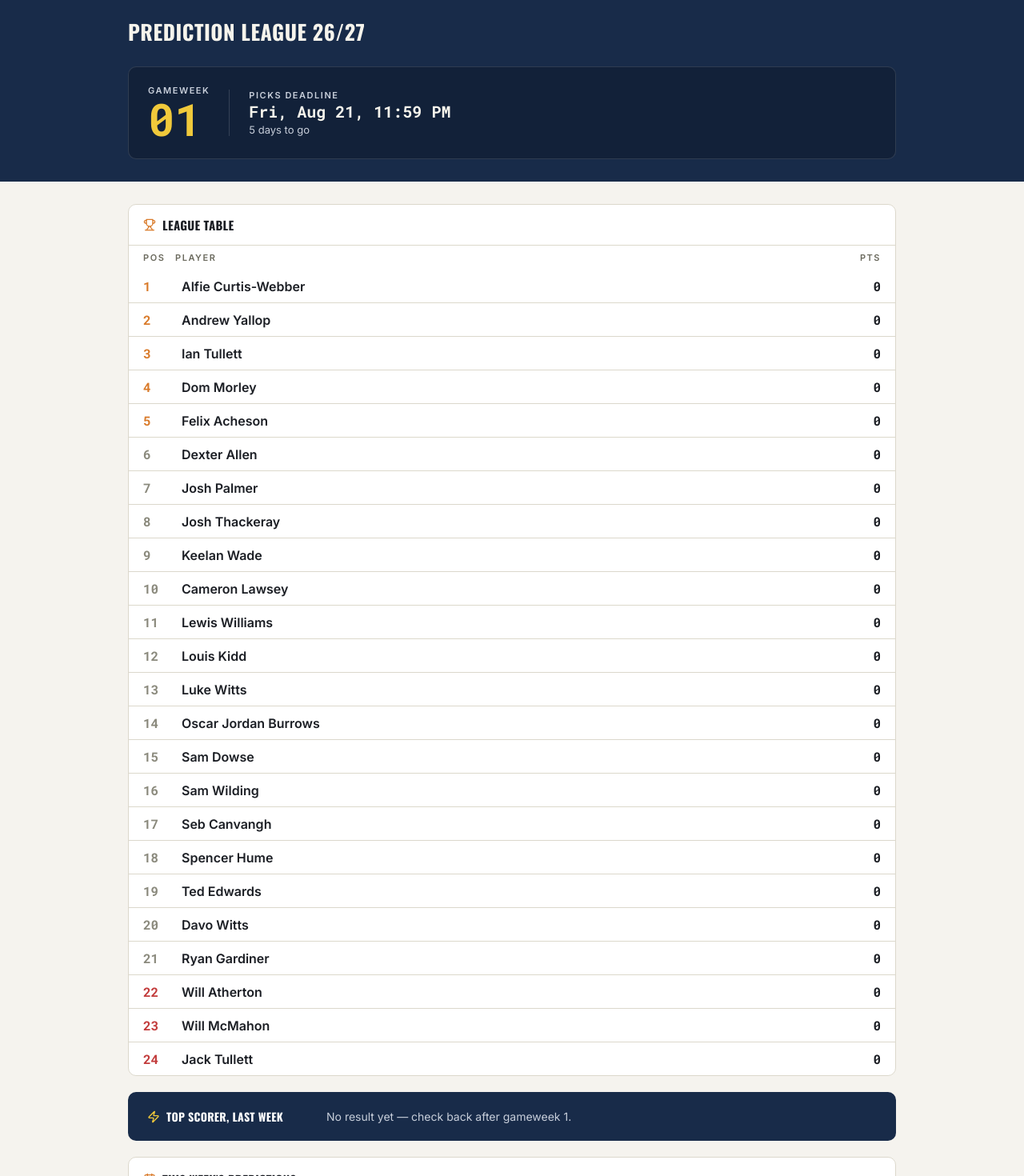
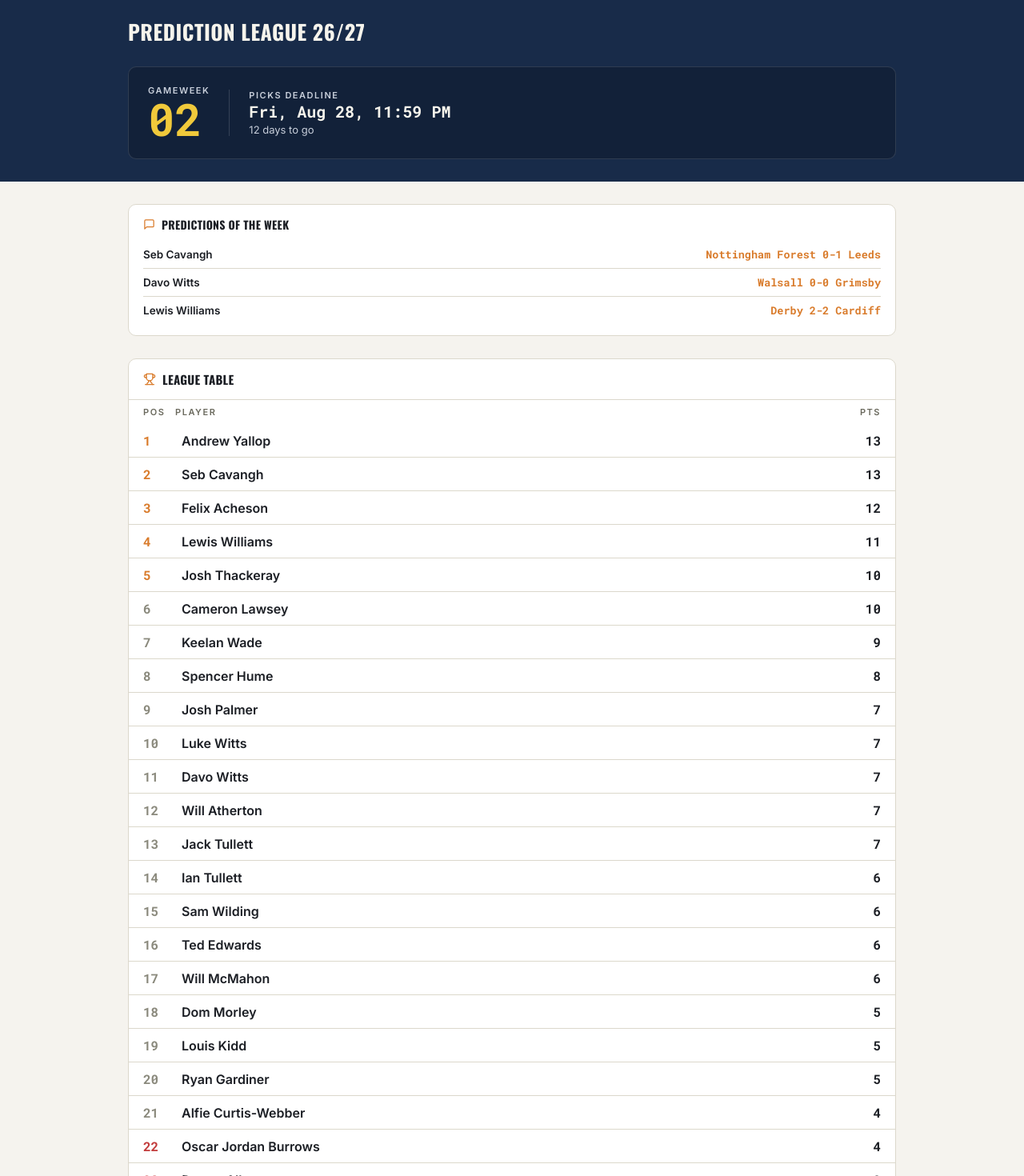
Before and after one commit to jacktullett7/Prediction-league-26-27, a React (Vite) app: page / in a window 1280 px wide. Shown: the top 1470 px of the page at 80% size. Built offline with nearby package versions, Linux system fonts and the light colour scheme.

Commit message:
Add files via upload

```diff
--- a/src/App.jsx
+++ b/src/App.jsx
@@ -1,5 +1,5 @@
 import { useState } from "react";
-import { Trophy, Calendar, Zap, Target, Square, Users } from "lucide-react";
+import { Trophy, Calendar, Zap, Target, Square, Users, MessageSquare } from "lucide-react";
 import data from "./data.js";
 
 function fmtDate(d) {
@@ -92,6 +92,24 @@ export default function App() {
       </header>
 
       <main style={{ maxWidth: 1000, margin: "0 auto", padding: "0 20px" }}>
+
+        {/* PREDICTIONS OF THE WEEK */}
+        {data.predictionsOfWeek && data.predictionsOfWeek.length > 0 && (
+          <section style={{ marginTop: 28, background: "#fff", border: "1px solid var(--line)", borderRadius: 10, padding: "14px 18px" }} className="fade-in">
+            <div style={{ display: "flex", alignItems: "center", gap: 8, marginBottom: 10 }}>
+              <MessageSquare size={15} color="var(--amber)" />
+              <h2 className="disp" style={{ fontSize: 14, margin: 0 }}>Predictions of the week</h2>
+            </div>
+            <div style={{ display: "flex", flexDirection: "column" }}>
+              {data.predictionsOfWeek.map((p) => (
+                <div key={p.id} className="row-line" style={{ display: "flex", justifyContent: "space-between", alignItems: "center", padding: "8px 0", gap: 10, flexWrap: "wrap" }}>
+                  <span style={{ fontWeight: 600, fontSize: 13.5 }}>{playerName(p.playerId)}</span>
+                  <span className="mono" style={{ fontSize: 13.5, color: "var(--amber)", fontWeight: 700 }}>{p.prediction}</span>
+                </div>
+              ))}
+            </div>
+          </section>
+        )}
 
         {/* TABLE + TOP SCORER */}
         <div style={{ display: "flex", flexDirection: "column", gap: 20, marginTop: 28 }} className="fade-in">
--- a/src/data.js
+++ b/src/data.js
@@ -4,44 +4,49 @@
 
 const data = {
   leagueName: "Prediction League 26/27",
-  gameweek: { number: 1, deadline: "2026-08-21T23:59" },
+  gameweek: { number: 2, deadline: "2026-08-28T23:59" },
+  predictionsOfWeek: [
+    { id: "pw1", playerId: "p17", prediction: "Nottingham Forest 0-1 Leeds" },
+    { id: "pw2", playerId: "p20", prediction: "Walsall 0-0 Grimsby" },
+    { id: "pw3", playerId: "p11", prediction: "Derby 2-2 Cardiff" },
+  ],
   fixtures: [
-    { id: "f1", home: "Everton", away: "Crystal Palace" },
-    { id: "f2", home: "Ipswich", away: "Sunderland" },
-    { id: "f3", home: "Nottingham Forest", away: "Leeds" },
-    { id: "f4", home: "Brentford", away: "Tottenham" },
-    { id: "f5", home: "Lincoln", away: "Portsmouth" },
-    { id: "f6", home: "Millwall", away: "Norwich" },
-    { id: "f7", home: "Derby", away: "Cardiff" },
-    { id: "f8", home: "Walsall", away: "Grimsby" },
-    { id: "f9", home: "Luton", away: "Notts County" },
-    { id: "f10", home: "Wycombe", away: "Plymouth" },
+    { id: "f1", home: "", away: "" },
+    { id: "f2", home: "", away: "" },
+    { id: "f3", home: "", away: "" },
+    { id: "f4", home: "", away: "" },
+    { id: "f5", home: "", away: "" },
+    { id: "f6", home: "", away: "" },
+    { id: "f7", home: "", away: "" },
+    { id: "f8", home: "", away: "" },
+    { id: "f9", home: "", away: "" },
+    { id: "f10", home: "", away: "" },
   ],
   players: [
-    { id: "p1", name: "Alfie Curtis-Webber", points: 0 },
-    { id: "p2", name: "Andrew Yallop", points: 0 },
-    { id: "p3", name: "Ian Tullett", points: 0 },
-    { id: "p4", name: "Dom Morley", points: 0 },
-    { id: "p5", name: "Felix Acheson", points: 0 },
-    { id: "p6", name: "Dexter Allen", points: 0 },
-    { id: "p7", name: "Josh Palmer", points: 0 },
-    { id: "p8", name: "Josh Thackeray", points: 0 },
-    { id: "p9", name: "Keelan Wade", points: 0 },
-    { id: "p10", name: "Cameron Lawsey", points: 0 },
-    { id: "p11", name: "Lewis Williams", points: 0 },
-    { id: "p12", name: "Louis Kidd", points: 0 },
-    { id: "p13", name: "Luke Witts", points: 0 },
-    { id: "p14", name: "Oscar Jordan Burrows", points: 0 },
-    { id: "p15", name: "Sam Dowse", points: 0 },
-    { id: "p16", name: "Sam Wilding", points: 0 },
-    { id: "p17", name: "Seb Canvangh", points: 0 },
-    { id: "p18", name: "Spencer Hume", points: 0 },
-    { id: "p19", name: "Ted Edwards", points: 0 },
-    { id: "p20", name: "Davo Witts", points: 0 },
-    { id: "p21", name: "Ryan Gardiner", points: 0 },
-    { id: "p22", name: "Will Atherton", points: 0 },
-    { id: "p23", name: "Will McMahon", points: 0 },
-    { id: "p24", name: "Jack Tullett", points: 0 },
+    { id: "p1", name: "Alfie Curtis-Webber", points: 4 },
+    { id: "p2", name: "Andrew Yallop", points: 13 },
+    { id: "p3", name: "Ian Tullett", points: 6 },
+    { id: "p4", name: "Dom Morley", points: 5 },
+    { id: "p5", name: "Felix Acheson", points: 12 },
+    { id: "p6", name: "Dexter Allen", points: 2 },
+    { id: "p7", name: "Josh Palmer", points: 7 },
+    { id: "p8", name: "Josh Thackeray", points: 10 },
+    { id: "p9", name: "Keelan Wade", points: 9 },
+    { id: "p10", name: "Cameron Lawsey", points: 10 },
+    { id: "p11", name: "Lewis Williams", points: 11 },
+    { id: "p12", name: "Louis Kidd", points: 5 },
+    { id: "p13", name: "Luke Witts", points: 7 },
+    { id: "p14", name: "Oscar Jordan Burrows", points: 4 },
+    { id: "p15", name: "Sam Dowse", points: 2 },
+    { id: "p16", name: "Sam Wilding", points: 6 },
+    { id: "p17", name: "Seb Cavangh", points: 13 },
+    { id: "p18", name: "Spencer Hume", points: 8 },
+    { id: "p19", name: "Ted Edwards", points: 6 },
+    { id: "p20", name: "Davo Witts", points: 7 },
+    { id: "p21", name: "Ryan Gardiner", points: 5 },
+    { id: "p22", name: "Will Atherton", points: 7 },
+    { id: "p23", name: "Will McMahon", points: 6 },
+    { id: "p24", name: "Jack Tullett", points: 7 },
   ],
   topScorer: { playerId: "", points: null, week: null },
   cups: [
@@ -102,7 +107,7 @@ const data = {
     p19: ["Bim Pepple"],
     p20: ["Jake Richards"],
     p21: ["M Gibbs-White"],
-    p22: [],
+    p22: ["Andrew Dallas"],
     p23: ["Carlton Morris"],
     p24: ["Iliman Ndiaye"],
   },
@@ -128,7 +133,7 @@ const data = {
     p19: ["Granit Xhaka"],
     p20: ["Fred Onyedinma"],
     p21: ["Daniel Munoz"],
-    p22: [],
+    p22: ["Van Hecke"],
     p23: ["Neco Williams"],
     p24: ["Sasa Lukic"],
   },
```
